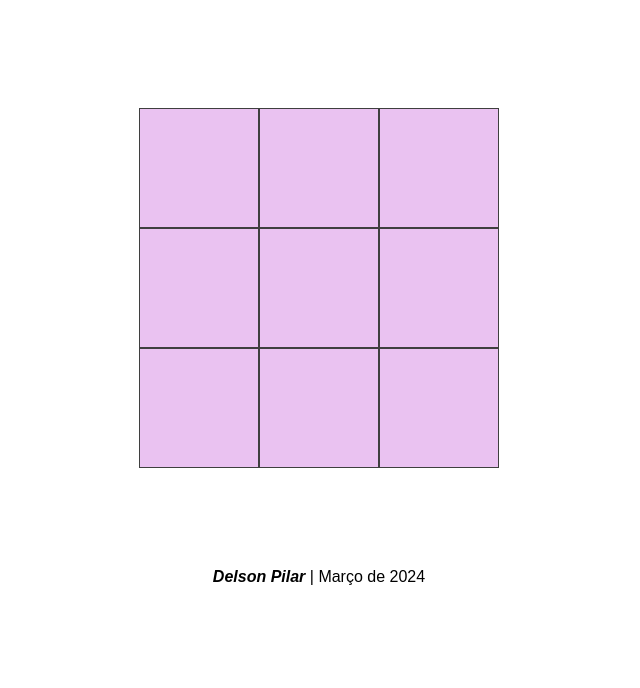
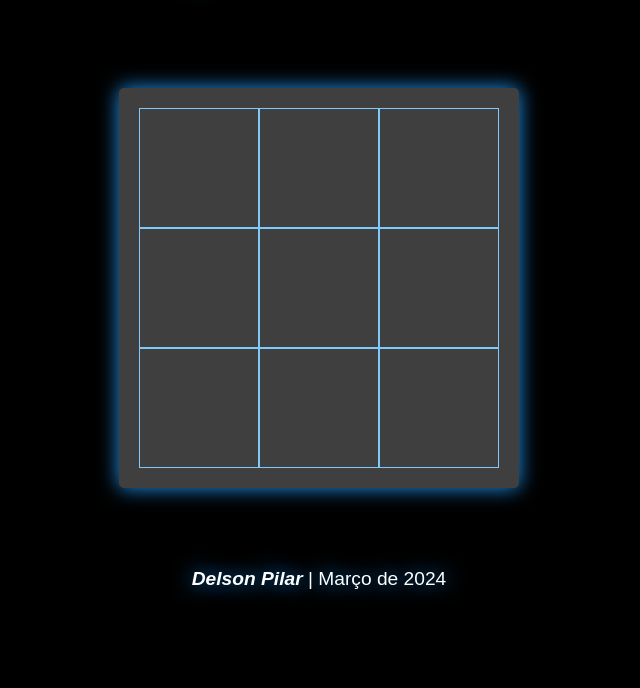
Before and after one commit to Delson16/jogo-da-velha, a plain HTML site: page index.html in a window 1280 px wide. Shown: the part 112-800 px from the top of the page, without its empty margins (321-961 px from the left). Drawn offline with Linux system fonts and the light colour scheme.

Commit message:
Update style.css

```diff
--- a/style.css
+++ b/style.css
@@ -4,11 +4,30 @@
     box-sizing: border-box;
     font-family: Arial, Helvetica, sans-serif;
 }
+:root{
+    --cor1: #003785;
+    --cor2: #1465bb;
+    --cor3: #2196f3;
+    --cor4: #81c9fa;
+    --cor5: #b9ffff;
+    --cor6: #fff;
+    --cor7: #3f3f3f;
+    --cor8: #000000;
+    --cor9: #33CCFF;
+
+}
+
+body{
+    background-color: var(--cor8);
+    color: var(--cor6);
+    text-shadow: 0px 0px 20px var(--cor3);
+}
 header{
     display: flex;
     align-items: center;
     justify-content: center;
     height: 15vh;
+    font-size: 2em;
 }
 main{
     display: flex;
@@ -20,17 +39,24 @@ main{
     display: grid;
     grid-template-columns: repeat(3, 120px);
     grid-template-rows: repeat(3, 120px);
+    padding: 20px;
+    background-color: var(--cor7);
+    border-radius: 5px;
+    box-shadow: 0px 0px 20px var(--cor3);
+    cursor: pointer;
 }
 .cell{
-    border: solid 1px #3f3f3f;
-    background-color: #eac2f1;
+    border: solid 1px var(--cor4);
+    color: var(--cor5);
     display: flex;
     align-items: center;
     justify-content: center;
-    font-size: 2em;
+    font-size: 3em;
+    font-weight: 800;
 }
 footer{
     display: flex;
     align-items: top;
     justify-content: center;
+    font-size: 1.2em;
 }
```
